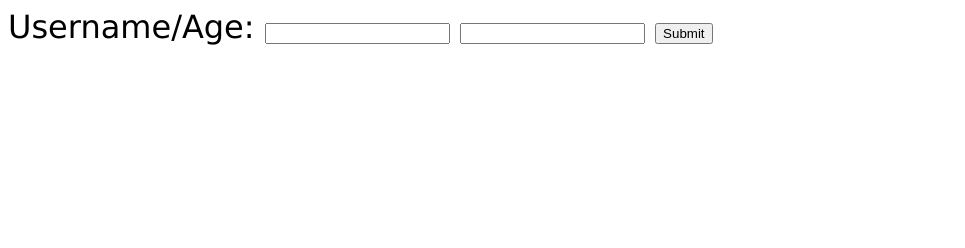
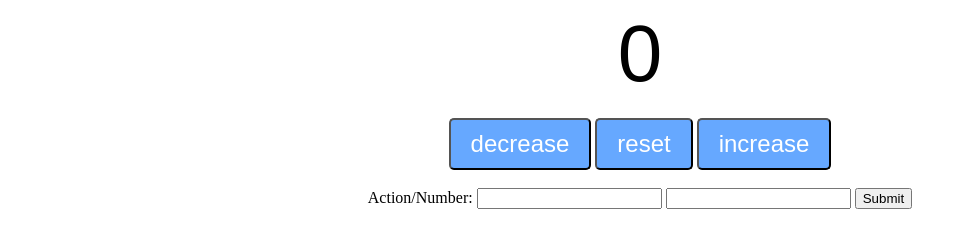
Before and after one commit to garylivip/BroCodeJs2024, a plain HTML site: page index.html in a window 1280 px wide. Shown: the whole page, without its empty margins (0-965 px from the left). Drawn offline with Linux system fonts and the light colour scheme.

Commit message:
#7   00:52:30 ⭐ Counter program 🔢

```diff
--- a/index.html
+++ b/index.html
@@ -7,8 +7,14 @@
     <link rel="stylesheet" href="style.css">
 </head>
 <body>
+    <label for="btnContainer" id="countLabel">0</label><br>
+    <div id="btnContainer">
+        <button id="decreaseBtn" class="buttons">decrease</button>
+        <button id="resetBtn" class="buttons">reset</button>
+        <button id="increaseBtn" class="buttons">increase</button>
+    </div>
     <div id="L1Div">
-        <label for="L1Text">Username/Age:</label>
+        <br><label for="L1Text">Action/Number:</label>
         <input type="text" id="L1Username" >
         <input type="text" id="L1Age" >
         <button id="L1Button">Submit</button>
--- a/index.js
+++ b/index.js
@@ -1,3 +1,30 @@
+const decreaseBtn = document.getElementById('decreaseBtn');
+const resetBtn = document.getElementById('resetBtn');
+const increaseBtn = document.getElementById('increaseBtn');
+const countLabel = document.getElementById('countLabel');
+
+let count = 0;
+increaseBtn.onclick = function () {
+    count++;
+    updateInput("increaseBtn");
+}
+
+decreaseBtn.onclick = function () {
+    count--;
+    updateInput("decreaseBtn");
+}
+
+resetBtn.onclick = function () {
+    count=0;
+    updateInput("resetBtn");
+}
+
+function updateInput(action) {
+    document.getElementById('L1Username').value = action;
+    countLabel.textContent = count;
+    document.getElementById('L1Age').value = count;
+};
+
 let outputHTML;
 let username, age;
 
--- a/style.css
+++ b/style.css
@@ -1,4 +1,24 @@
 body{
-    font-family: Verdana, Geneva, Tahoma, sans-serif;
-    font-size: 2em;
+    text-align: center;
 }
+#countLabel{
+    display: block;
+    text-align: center;
+    font-size: 5em;
+    font-family: Arial, Helvetica, sans-serif;
+}
+#btnContainer{
+    text-align: center;
+}
+.buttons{
+    padding: 10px 20px;
+    font-size: 1.5em;
+    color: white;
+    background-color: hsl(214, 100%, 70%);
+    border-radius: 5px;
+    cursor: pointer;
+    transition: background-color 0.25s;
+}
+.buttons:hover{
+    background-color: hsl(214, 100%, 56%);
+}
```
Also changed, not shown: Notebook/1.txt, Notebook/6.txt (added).
